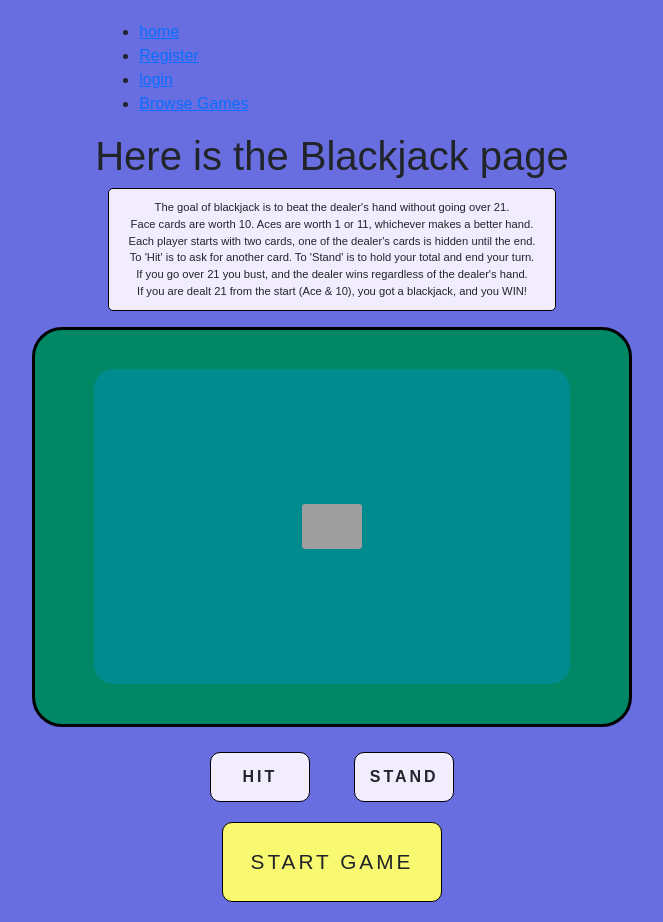
After one commit to chiarapascucci/cfgTeam123, a Flask app: page /blackjack in a window 1280 px wide. The commit adds this page. Shown: the whole page, without its empty margins (308-971 px from the left). Run offline with Flask 2, Linux system fonts and the light colour scheme; grey boxes are pictures that could not be loaded.

Commit message:
connect blackjack board to Python backend, 1st move only

```diff
--- a/FINALPROJECT/blackjack.py
+++ b/FINALPROJECT/blackjack.py
@@ -33,7 +33,8 @@ def play_game():
     blackjack.shuffle()
     blackjack_cards = blackjack.begin_game()
     is_blackjack_true = blackjack.is_blackjack(blackjack_cards)
-    return blackjack, blackjack_cards, is_blackjack_true
+    value_of_starting_hands = blackjack.display_value_of_players_hand(blackjack_cards)
+    return blackjack, blackjack_cards, is_blackjack_true, value_of_starting_hands
 
 
 def hit_or_stand(blackjack, blackjack_cards):
@@ -164,8 +165,7 @@ class Blackjack:
     # display value of hand to player
     def display_value_of_players_hand(self, playing_cards):
         players_hand = self.calculate_value_of_hand(playing_cards[0])
-        print(f'Player\'s cards are: {playing_cards[0]}, Hand value is: {players_hand}')
-        print(f'Dealer\'s first card is: {playing_cards[1][0]}')
+        return [f'Player\'s cards are: {playing_cards[0]}. Hand value is: {players_hand}', f'Dealer\'s first card is: {playing_cards[1][0]}']
 
     # display value of both hands
     def display_value_of_hands(self, playing_cards):
--- a/FINALPROJECT/routes.py
+++ b/FINALPROJECT/routes.py
@@ -1,13 +1,9 @@
 import json
 
 from FINALPROJECT import app
-from FINALPROJECT.data_access_functions import create_user_in_db, validate_user, DBConnectionError, _connect_to_db, \
-    create_new_session
-from FINALPROJECT.forms import RegistrationForm, LoginForm
 from flask import Flask, jsonify, request, render_template, url_for, redirect, flash
-
-from FINALPROJECT.config import DB_NAME
 from FINALPROJECT.tic_tac_toe import receive_move
+from FINALPROJECT.blackjack import play_game
 
 """
 https://hackersandslackers.com/configure-flask-applications/
@@ -48,14 +44,14 @@ def login():
     return render_template('login.html', title='login', form=form)
 
 
-@app.route('/tic-tac-toe')
-def tic_tac():
-    return render_template('tic_tac.html', title='Tic Tac Toe!')
-
-
-@app.route('/tic-tac-toe-ajax')
-def process_tic_tac_toe():
-    pass
+# @app.route('/tic-tac-toe')
+# def tic_tac():
+#     return render_template('tic_tac.html', title='Tic Tac Toe!')
+#
+#
+# @app.route('/tic-tac-toe-ajax')
+# def process_tic_tac_toe():
+#     pass
 
 
 @app.route('/start-timer')
@@ -74,7 +70,6 @@ def logsessionstart():
     try:
         connection = _connect_to_db()
         if request.method == 'POST':
-
             print("post request received")
 
             data_dict = request.get_json()
@@ -140,7 +135,6 @@ def tic_tac_toe():
 @app.route('/tic-tac-ajax', methods=['GET', 'POST'])
 def process_tic_tac():
     if request.method == 'POST':
-
         data = request.get_json()
 
         print(data)
@@ -155,3 +149,29 @@ def process_tic_tac():
 
         result = receive_move(state)
         return jsonify(result)
+
+
+# blackjack routes
+
+@app.route('/blackjack')
+def blackjack():
+    return render_template('blackjack.html', title='Blackjack')
+
+
+@app.route('/blackjack-start-ajax', methods=['GET'])
+def start_blackjack_game():
+    blackjack_object, blackjack_cards, is_blackjack_true, value_of_starting_hands = play_game()
+    players_cards = blackjack_cards[0][0].card, blackjack_cards[0][1].card
+    dealers_cards = blackjack_cards[1][0].card, blackjack_cards[1][1].card
+    blackjack_cards = blackjack_object.blackjack_deck.cards
+    return jsonify(players_cards, dealers_cards, is_blackjack_true, blackjack_cards, value_of_starting_hands)
+
+
+@app.route('/blackjack-player-stand', methods=['POST'])
+def player_stand_blackjack():
+    data = request.get_json()
+    blackjack_object, blackjack_cards, is_blackjack_true, value_of_starting_hands = play_game()
+    players_cards = blackjack_cards[0][0].card, blackjack_cards[0][1].card
+    dealers_cards = blackjack_cards[1][0].card, blackjack_cards[1][1].card
+    blackjack_cards = blackjack_object.blackjack_deck.cards
+    return jsonify(players_cards, dealers_cards, is_blackjack_true, blackjack_cards, value_of_starting_hands)
--- /dev/null
+++ b/FINALPROJECT/static/blackjack_start_ajax.js
@@ -0,0 +1,35 @@
+let dealerScore = document.getElementById("dealer-score-value")
+let playerScore = document.getElementById("player-score-value")
+let gameStateStorage = document.getElementById("game-state")
+
+// this function is called when the start game button has been clicked
+// it call the starter cards and displays the cards values on the HTML game board
+function startGame() {
+    let xhr = new XMLHttpRequest()
+    xhr.open('GET', "http://127.0.0.1:5000/blackjack-start-ajax", true)
+    xhr.onload = function() {
+        if (xhr.status == 200) {
+            console.log('success')
+            let blackjack_cards = JSON.parse(this.response)
+            console.log(blackjack_cards)
+            playerScore.innerHTML = blackjack_cards[4][0]
+            dealerScore.innerHTML = blackjack_cards[4][1]
+            gameStateStorage.innerHTML = blackjack_cards
+        }
+    }
+    xhr.send()
+}
+
+function playerStand() {
+    const gameState = {
+        name: 'Daisy',
+        age: 35
+    }
+
+    const jsonString = JSON.stringify(gameState)
+    console.log(jsonString)
+    let xhr = new XMLHttpRequest()
+    xhr.open('POST', "http://127.0.0.1:5000/blackjack-player-stand", true)
+    xhr.setRequestHeader("Content-Type", "application/json")
+    xhr.send(jsonString)
+}
--- a/FINALPROJECT/templates/base.html
+++ b/FINALPROJECT/templates/base.html
@@ -43,9 +43,9 @@
 {% block content %}
 {% endblock %}
 
-<script src="../static/jquery-3.3.1.min.js" crossorigin="anonymous"></script>
-<script src="../static/bootstrap.bundle.min.js" crossorigin="anonymous"></script>
-<script src="../static/timer.js" crossorigin="anonymous"></script>
+<!--<script src="../static/jquery-3.3.1.min.js" crossorigin="anonymous"></script>-->
+<!--<script src="../static/bootstrap.bundle.min.js" crossorigin="anonymous"></script>-->
+<!--<script src="../static/timer.js" crossorigin="anonymous"></script>-->
 
 </body>
 </html>
--- /dev/null
+++ b/FINALPROJECT/templates/blackjack.html
@@ -0,0 +1,179 @@
+{% extends 'base.html' %}
+
+{% block content %}
+    <style>
+    body {
+      font-family: "Muli", sans-serif;
+      margin: 0;
+      display: flex;
+      flex-direction: column;
+      align-items: center;
+      justify-content: space-between;
+      height: 100vh;
+      overflow: hidden;
+      background-color: #686de0;
+      padding: 20px;
+    }
+
+    * {
+      box-sizing: border-box;
+    }
+
+    .rule-list {
+      font-size: 0.7rem;
+      text-align: center;
+      list-style: none;
+      background-color: #f2ecff;
+      padding: 10px 20px;
+      border: 1px solid black;
+      border-radius: 5px;
+    }
+
+    .container-blackjack {
+      width: 600px;
+      height: 400px;
+      background-color: #008866;
+      border-radius: 30px;
+      display: flex;
+      align-items: center;
+      justify-content: center;
+      border: solid 3px black;
+    }
+
+    .grid-wrap {
+      display: grid;
+      grid-template-rows: repeat(5, 1fr);
+      column-gap: 5px;
+      background-color: #008b8e;
+      width: 80%;
+      height: 80%;
+      border-radius: 20px;
+    }
+
+    .table-center,
+    .dealer-score,
+    .player-score {
+      font-size: 1.1rem;
+      padding: 2px;
+    }
+
+    .display-winner {
+      font-size: 2rem;
+      margin-top: 15px;
+      font-weight: bold;
+    }
+
+    .grid-box {
+      display: flex;
+      align-items: center;
+      justify-content: center;
+    }
+
+    .card-img {
+      width: 60px;
+      margin: 15px;
+    }
+
+    .btn {
+      background-color: #f2ecff;
+      border: none;
+      width: 100px;
+      height: 50px;
+      margin-top: 50px;
+      margin-right: 20px;
+      margin-left: 20px;
+      border-radius: 10px;
+      font-family: inherit;
+      text-transform: uppercase;
+      font-weight: bold;
+      letter-spacing: 3px;
+      border: 1px solid black;
+    }
+
+    .btn.hit {
+      margin-top: 10px;
+    }
+
+    .btn.stand {
+      margin-top: 10px;
+    }
+
+    .btn.hit.active {
+      background-color: #ffc75f;
+    }
+
+    .btn.stand.active {
+      background-color: #f9f871;
+    }
+
+    .btn.new-game {
+      background-color: #007ee6;
+      width: 200px;
+    }
+
+    .btn.start {
+      width: 220px;
+      height: 80px;
+      font-size: 1.3rem;
+      font-weight: normal;
+      background-color: #f9f871;
+      margin: 20px;
+      transition: ease 1s;
+    }
+
+    .btn.new-deck.start {
+      width: 200px;
+      height: 50px;
+      font-size: 0.9rem;
+      background-color: #008bb6;
+      margin: 30px;
+    }
+
+    .hidden {
+      background-color: darkgrey;
+      width: 55px;
+      height: 70px;
+      border-radius: 3px;
+      font-size: 0px;
+      border: 1px solid black;
+    }
+    </style>
+
+    <section class="rules">
+        <ul class="rule-list">
+            <li>The goal of blackjack is to beat the dealer's hand without going over 21.</li>
+            <li>Face cards are worth 10. Aces are worth 1 or 11, whichever makes a better hand.</li>
+            <li>Each player starts with two cards, one of the dealer's cards is hidden until the end.</li>
+            <li>To 'Hit' is to ask for another card. To 'Stand' is to hold your total and end your turn.</li>
+            <li>If you go over 21 you bust, and the dealer wins regardless of the dealer's hand.</li>
+            <li>If you are dealt 21 from the start (Ace & 10), you got a blackjack, and you WIN!</li>
+        </ul>
+    </section>
+    <section class="container-blackjack">
+        <div class="grid-wrap">
+            <div class="grid-box dealer-score">
+                <div id="dealer-score-value"></div>
+            </div>
+            <div id="dealers-hand"></div>
+            <div class="grid-box table-center">
+                <img class="card-img" src="https://static.thenounproject.com/png/1705704-200.png" alt="deck of cards">
+            </div>
+            <div class="grid-box player-score">
+                <div id="player-score-value"></div>
+            </div>
+            <div id="players-hand"></div>
+        </div>
+    </section>
+    <section class="winner">
+        <div class="display-winner" id="display-winner"></div>
+    </section>
+    <section class="btn-container">
+        <button class="btn hit" id="hit">hit</button>
+        <button class="btn stand" id="stand" onclick="playerStand()">stand</button>
+    </section>
+    <section class="btn-container">
+        <button class="btn start" id="new-deck" onclick=startGame()>start game</button>
+    </section>
+    <div id="game-state" hidden></div>
+    <script src="../static/blackjack_start_ajax.js"></script>
+{% endblock %}
--- a/FINALPROJECT/tic_tac_toe.py
+++ b/FINALPROJECT/tic_tac_toe.py
@@ -47,6 +47,7 @@ def check_if_win(state: dict):
 
     return False
 
+
 # for testing
 if __name__ == '__main__':
     state = {
@@ -54,5 +55,5 @@ if __name__ == '__main__':
         'o': ['5', '8', '2']
     }
 
-    result= receive_move(state)
+    result = receive_move(state)
     print(result)
--- a/run.py
+++ b/run.py
@@ -1,6 +1,4 @@
 from FINALPROJECT import app
-from FINALPROJECT.data_access_functions import test_db_connection
 
 if __name__ == '__main__':
-    test_db_connection()
     app.run(debug=True, port=5000)
```
Also changed, not shown: FINALPROJECT/SQL/schema.sql (deleted, +0 -38 lines), FINALPROJECT/__init__.py (+0 -9 lines), FINALPROJECT/config.py (deleted, +0 -8 lines), FINALPROJECT/data_access_functions.py (deleted, +0 -157 lines), FINALPROJECT/forms.py (deleted, +0 -27 lines), FINALPROJECT/templates/login.html (deleted, +0 -54 lines), FINALPROJECT/templates/register.html (deleted, +0 -99 lines), FINALPROJECT/templates/select_break_time.html (deleted, +0 -16 lines), FINALPROJECT/timer.py (deleted, +0 -28 lines).
